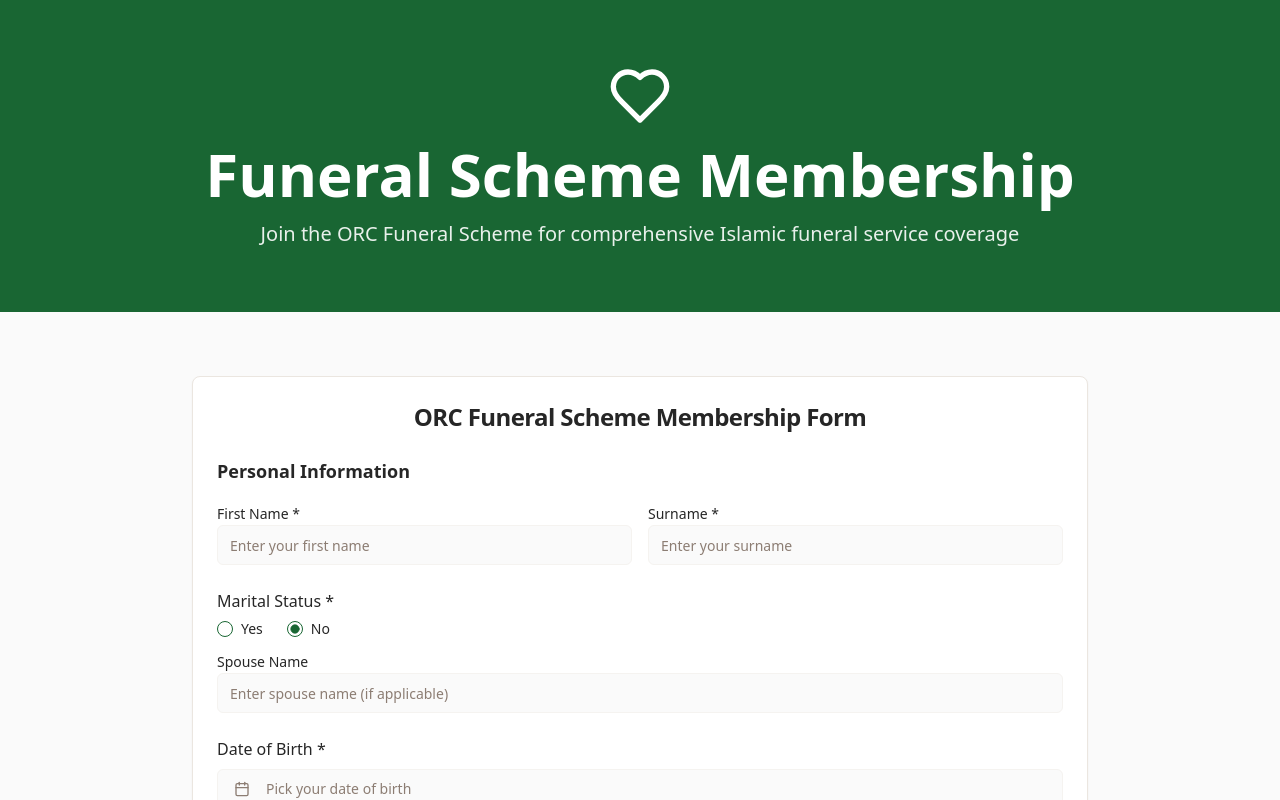
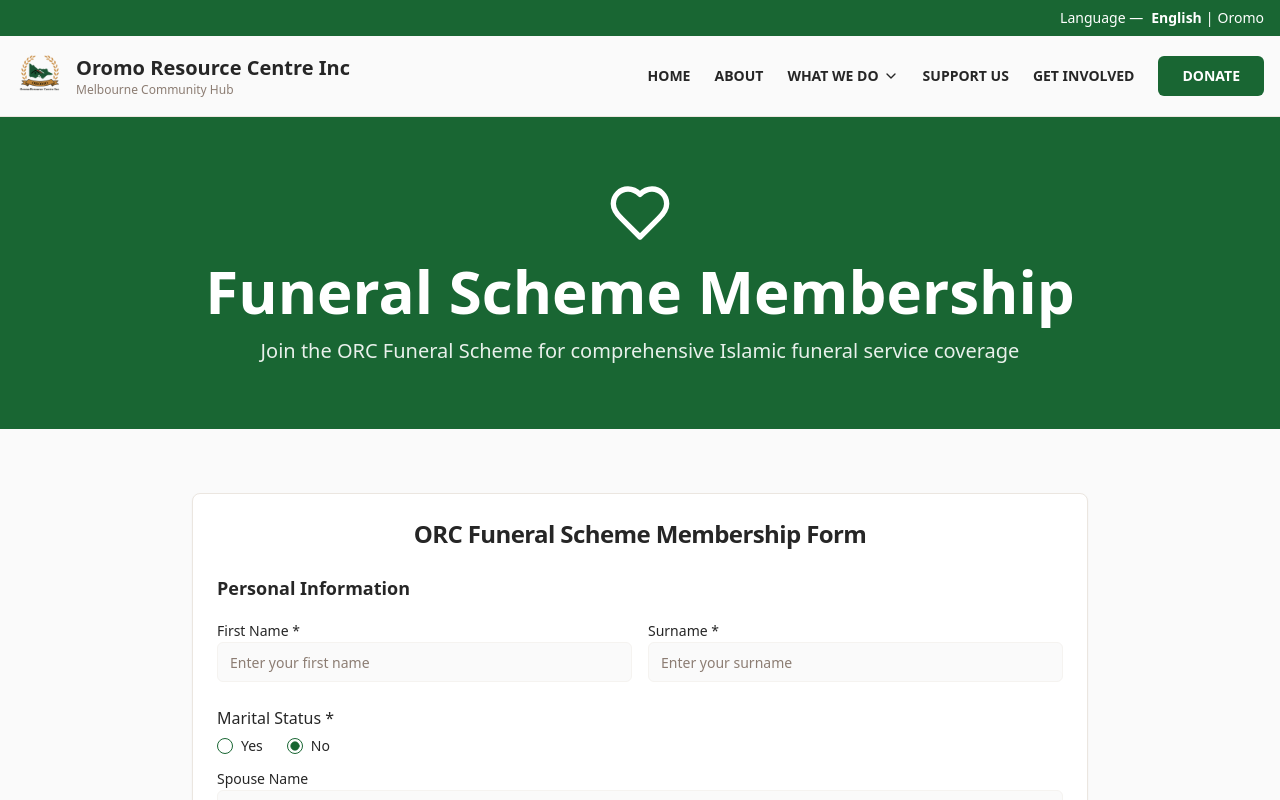
Before and after one commit to fes-reshid/oromo-resource-center, a React (Vite) app: page /membership in a window 1280 px wide. Shown: the top 800 px of the page. Built offline with nearby package versions, Linux system fonts and the light colour scheme.

Commit message:
Add header to membership page

```diff
--- a/src/pages/Membership.tsx
+++ b/src/pages/Membership.tsx
@@ -12,6 +12,7 @@ import { format } from 'date-fns';
 import { useState } from 'react';
 import { supabase } from '@/integrations/supabase/client';
 import { useToast } from '@/hooks/use-toast';
+import Header from '@/components/Header';
 
 const Membership = () => {
   const [dateOfBirth, setDateOfBirth] = useState<Date>();
@@ -95,7 +96,9 @@ const Membership = () => {
 
   return (
     <div className="min-h-screen bg-background">
-      {/* Header */}
+      <Header />
+
+      {/* Hero Section */}
       <div className="bg-primary text-primary-foreground py-16">
         <div className="container mx-auto px-4 text-center">
           <Heart className="h-16 w-16 mx-auto mb-4" />
```
